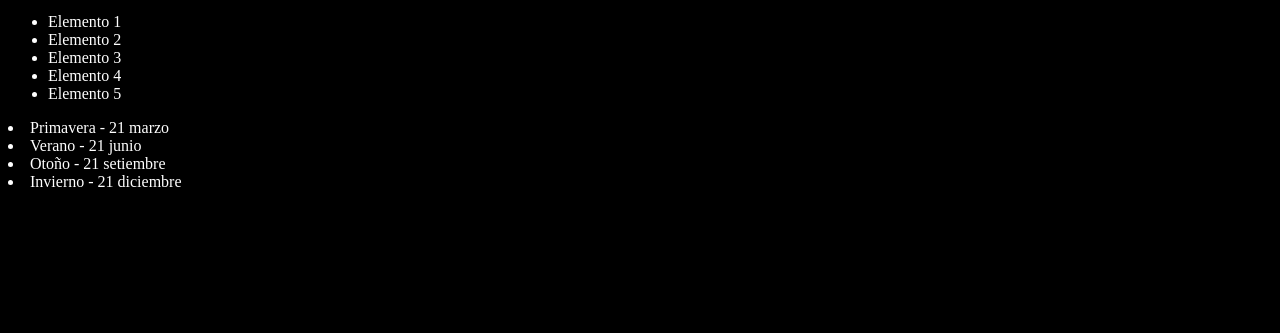
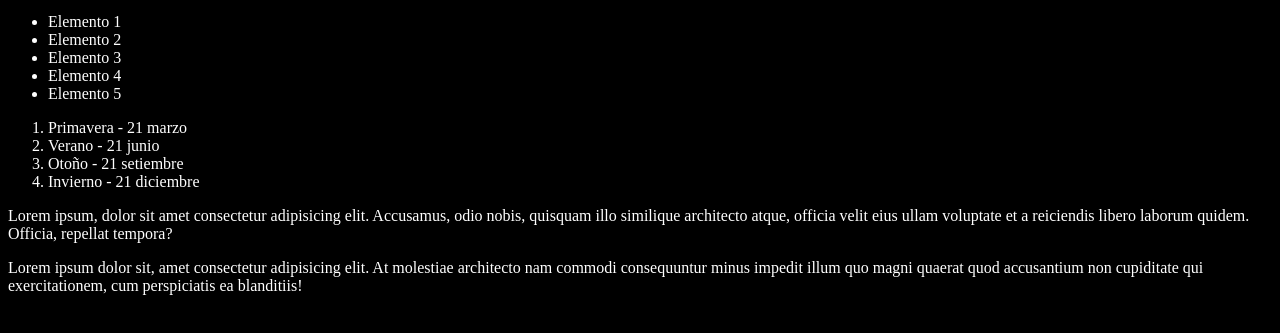
Before and after one commit to JDanielChaconA/youtube-git-main, a plain HTML site: page index.html in a window 1280 px wide. Shown: the part 101-434 px from the top of the page. Drawn offline with Linux system fonts and the light colour scheme.

Commit message:
Agregando dos párrafos

```diff
--- a/index.html
+++ b/index.html
@@ -19,12 +19,24 @@
       <li>Elemento 4</li>
       <li>Elemento 5</li>
     </ul>
-    <oli>
+    <ol>
       <li>Primavera - 21 marzo</li>
       <li>Verano - 21 junio</li>
       <li>Otoño - 21 setiembre</li>
       <li>Invierno - 21 diciembre</li>
-    </oli>
+    </ol>
+    <p>
+      Lorem ipsum, dolor sit amet consectetur adipisicing elit. Accusamus, odio
+      nobis, quisquam illo similique architecto atque, officia velit eius ullam
+      voluptate et a reiciendis libero laborum quidem. Officia, repellat
+      tempora?
+    </p>
+    <p>
+      Lorem ipsum dolor sit, amet consectetur adipisicing elit. At molestiae
+      architecto nam commodi consequuntur minus impedit illum quo magni quaerat
+      quod accusantium non cupiditate qui exercitationem, cum perspiciatis ea
+      blanditiis!
+    </p>
     <script src="index.js"></script>
   </body>
 </html>
```
